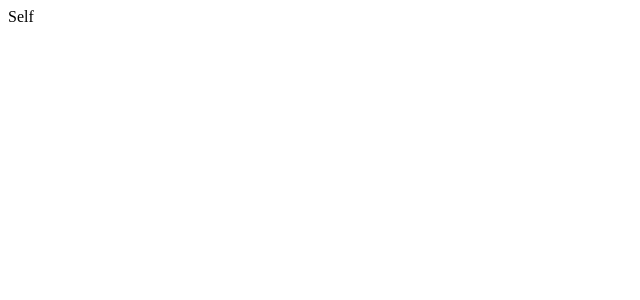
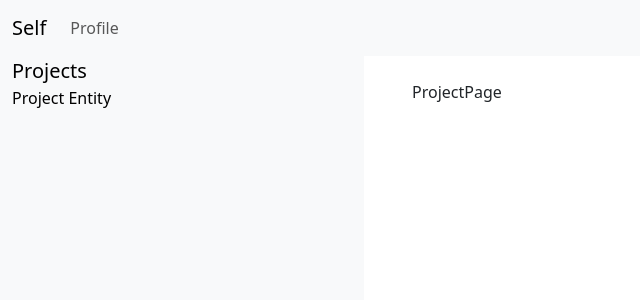
Before and after one commit to fatihgun1/Self, a React (Create React App) app in the folder client/: page / in a window 1280 px wide. Shown: the top 300 px of the page, without its empty margins (0-640 px from the left). Built offline with nearby package versions, Linux system fonts and the light colour scheme.

Commit message:
Sayfa tasatımları yapıldı

```diff
--- a/client/src/App.js
+++ b/client/src/App.js
@@ -1,9 +1,51 @@
 import React from "react";
-import 'bootstrap/dist/js/bootstrap.js'
+import "../node_modules/bootstrap/dist/css/bootstrap.min.css"
+import { createBrowserRouter, RouterProvider, Route, Outlet } from 'react-router-dom'
+import Navbar from "./general/Navbar";
+import SideBar from "./general/SideBar";
+import ProjectPage from "./page/ProjectPage";
+const Layout = () => {
+  const test = null;
+  return (
+    <div className="container m-0 p-0">
+      <div className="row">
+        <div className="col">
+          <Navbar />
+        </div>
+      </div>
+
+      <div className="row ">
+        <div className="col-4">
+          <SideBar />
+        </div>
+        <div className="col m-4">
+          <Outlet />
+        </div>
+      </div>
+    </div>
+  );
+}
+
+const router = createBrowserRouter(
+  [{
+    path: "/",
+    element: <Layout />,
+    children: [
+      {
+        path: "/",
+        element: <ProjectPage/>
+      }
+    ]
+  }
+
+  ]
+);
 function App() {
   return (
     <>
-      Self
+      <div className="App">
+        <RouterProvider router={router} />
+      </div>
     </>
   );
 }
--- /dev/null
+++ b/client/src/general/Navbar.jsx
@@ -0,0 +1,20 @@
+import React from 'react'
+
+export default function Navbar() {
+    return (
+        <div>
+            <nav className="navbar navbar-expand-lg bg-body-tertiary">
+                <div className="container-fluid">
+                    <a className="navbar-brand" href="/">Self</a>
+                    <div className="collapse navbar-collapse" id="navbarNav">
+                        <ul className="navbar-nav">
+                            <li className="nav-item">
+                                <a className="nav-link" href="#">Profile</a>
+                            </li>
+                        </ul>
+                    </div>
+                </div>
+            </nav>
+        </div >
+    )
+}
--- /dev/null
+++ b/client/src/general/SideBar.jsx
@@ -0,0 +1,14 @@
+import React from 'react'
+
+export default function() {
+    return (
+        <div className='container text-bg-light min-vh-100'>
+            <div class="offcanvas-header ">
+                <h5 class="offcanvas-title">Projects</h5>
+            </div>
+            <div class="offcanvas-body">
+                <p>Project Entity</p>
+            </div>
+        </div>
+    )
+}
--- /dev/null
+++ b/client/src/page/ProjectPage.jsx
@@ -0,0 +1,7 @@
+import React from 'react'
+
+export default function ProjectPage() {
+  return (
+    <div>ProjectPage</div>
+  )
+}
```
Also changed, not shown: client/src/page/Page.jsx (deleted, +0 -7 lines).
